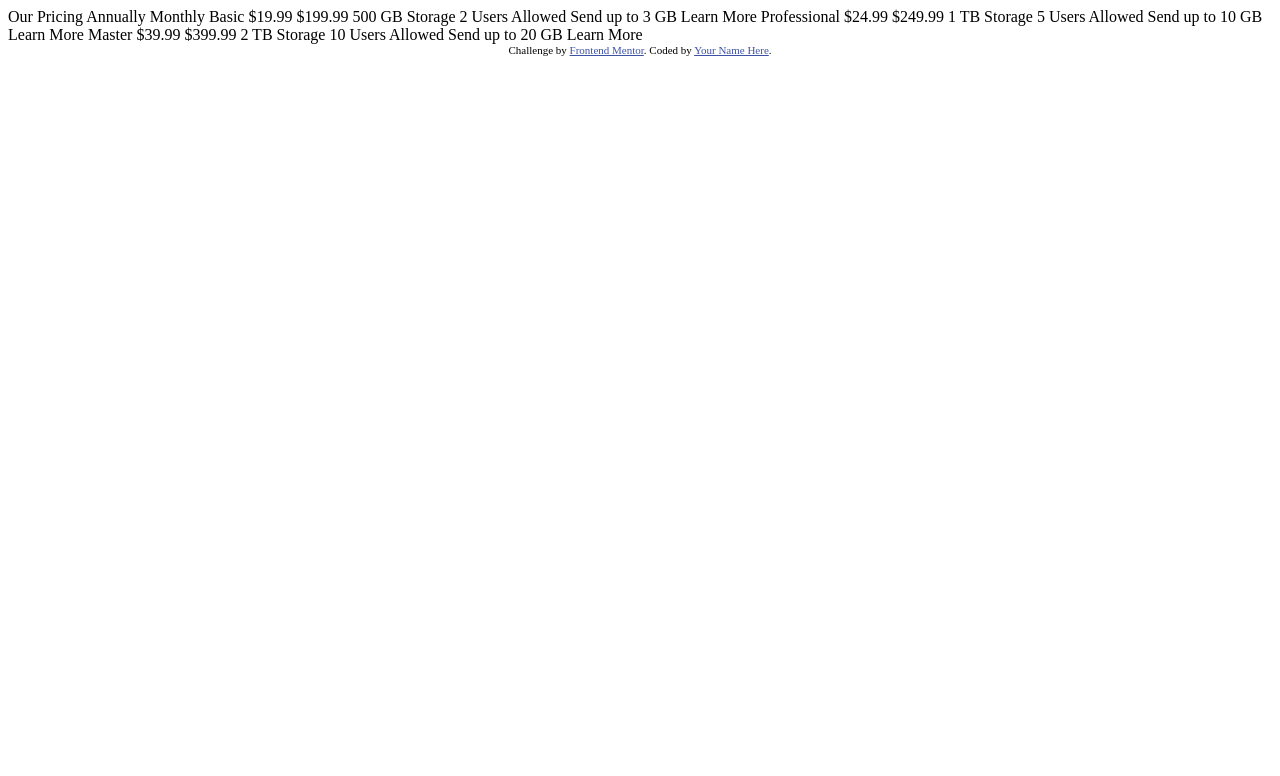
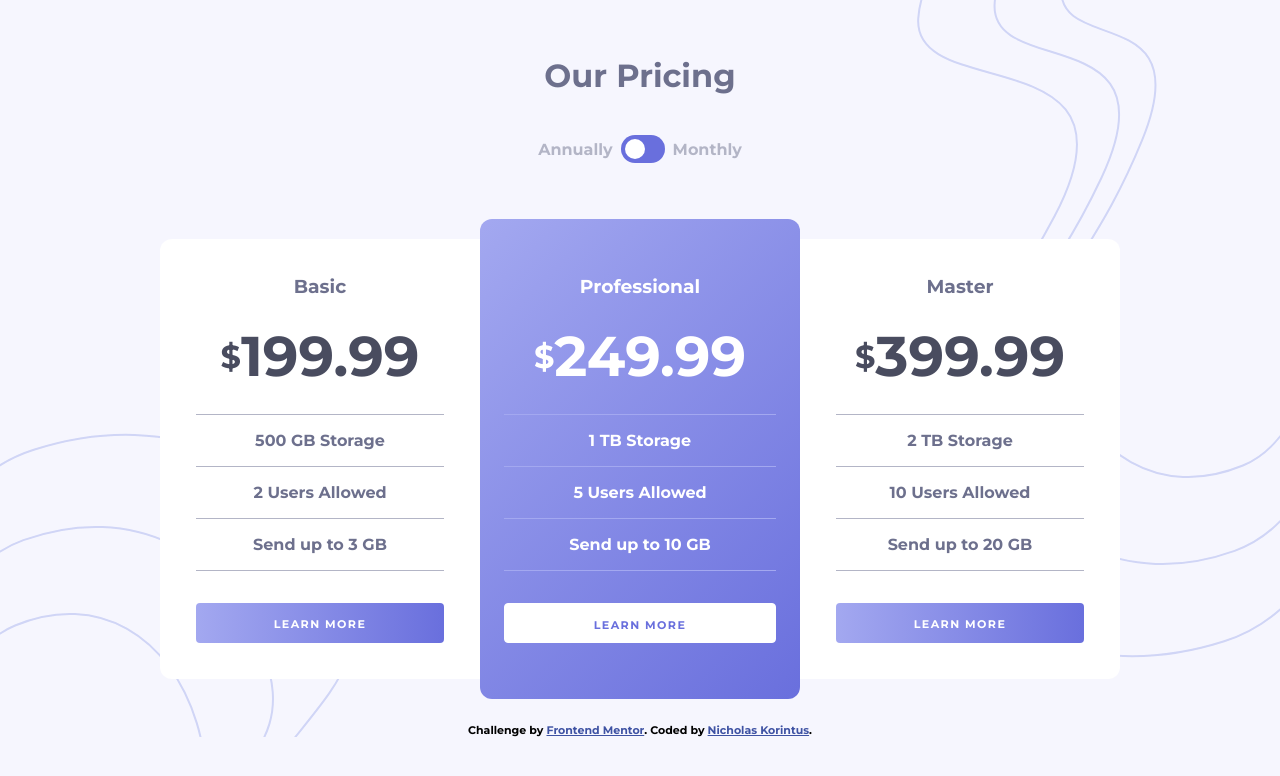
Before and after one commit to npkorintus/pricing-component-with-toggle, a plain HTML site: page index.html in a window 1280 px wide. Drawn offline with Linux system fonts and the light colour scheme.

Commit message:
initial commit

```diff
--- a/index.html
+++ b/index.html
@@ -2,51 +2,63 @@
 <html lang="en">
 <head>
   <meta charset="UTF-8">
-  <meta name="viewport" content="width=device-width, initial-scale=1.0"> <!-- displays site properly based on user's device -->
-
+  <meta name="viewport" content="width=device-width, initial-scale=1.0">
+  <link rel="stylesheet" type="text/css" href="styles.css">
+  <link href="https://fonts.googleapis.com/css2?family=Montserrat:ital,wght@0,700;1,700&display=swap" rel="stylesheet">
   <link rel="icon" type="image/png" sizes="32x32" href="./images/favicon-32x32.png">
-
-  <title>Frontend Mentor | [Challenge Name Here]</title>
-
-  <!-- Feel free to remove these styles or customise in your own stylesheet 👍 -->
-  <style>
-    .attribution { font-size: 11px; text-align: center; }
-    .attribution a { color: hsl(228, 45%, 44%); }
-  </style>
+  <title>Frontend Mentor | Pricing Component with Toggle</title>
 </head>
 <body>
-
-  Our Pricing
-  Annually
-  Monthly
-
-  Basic
-  &dollar;19.99
-  &dollar;199.99
-  500 GB Storage
-  2 Users Allowed
-  Send up to 3 GB
-  Learn More
-
-  Professional
-  &dollar;24.99
-  &dollar;249.99
-  1 TB Storage
-  5 Users Allowed
-  Send up to 10 GB
-  Learn More
-
-  Master
-  &dollar;39.99
-  &dollar;399.99
-  2 TB Storage
-  10 Users Allowed
-  Send up to 20 GB
-  Learn More
-
-  <div class="attribution">
-    Challenge by <a href="https://www.frontendmentor.io?ref=challenge" target="_blank">Frontend Mentor</a>.
-    Coded by <a href="#">Your Name Here</a>.
+  <div class="container">
+    <img class="image-top" src="images/bg-top.svg" alt="background-image">
+    <img class="image-bottom" src="images/bg-bottom.svg" alt="background-image">
+    <h1 class="heading">Our Pricing</h1>
+    <div class="pricing-toggle">
+      <p class="switch-option">Annually</p>
+      <label class="switch">
+        <input type="checkbox">
+        <span class="slider round"></span>
+      </label>
+      <p class="switch-option">Monthly</p>
+    </div>
+    <main>
+      <div class="card-container">
+        <div class="card-primary">
+          <h3>Basic</h3>
+          <h1 class="price" id="basic-monthly">&dollar;<span>19.99</span></h1>
+          <h1 class="price" id="basic-annual">&dollar;<span>199.99</span></h1>
+          <p>500 GB Storage</p>
+          <p>2 Users Allowed</p>
+          <p>Send up to 3 GB</p>
+          <button class="button-primary"><small class="button-label-primary">Learn More</small></button>
+        </div>
+        <div class="card-secondary">
+          <h3>Professional</h3>
+          <h1 class="price" id="professional-monthly">&dollar;<span>24.99</span></h1>
+          <h1 class="price" id="professional-annual">&dollar;<span>249.99</span></h1>
+          <p>1 TB Storage</p>
+          <p>5 Users Allowed</p>
+          <p>Send up to 10 GB</p>
+          <button class="button-secondary"><small class="button-label-secondary">Learn More</small></button>
+        </div>
+        <div class="card-primary">
+          <h3>Master</h3>
+          <h1 class="price" id="master-monthly">&dollar;<span>39.99</span></h1>
+          <h1 class="price" id="master-annual">&dollar;<span>399.99</span></h1>
+          <p>2 TB Storage</p>
+          <p>10 Users Allowed</p>
+          <p>Send up to 20 GB</p>
+          <button class="button-primary"><small class="button-label-primary">Learn More</small></button>
+        </div>
+      </div>
+    </main>
+    <footer>
+      <div class="attribution">
+        Challenge by <a href="https://www.frontendmentor.io?ref=challenge" target="_blank">Frontend Mentor</a>.
+        Coded by <a href="#">Nicholas Korintus</a>.
+      </div>
+    </footer>
   </div>
 </body>
+<script src="script.js"></script>
 </html>
--- /dev/null
+++ b/script.js
@@ -0,0 +1,21 @@
+document.addEventListener('DOMContentLoaded', function () {
+  var checkbox = document.querySelector('input[type="checkbox"]');
+
+  checkbox.addEventListener('change', function () {
+    if (checkbox.checked) {
+      document.getElementById('basic-monthly').style.display = 'flex';
+      document.getElementById('basic-annual').style.display ='none';
+      document.getElementById('professional-monthly').style.display = 'flex';
+      document.getElementById('professional-annual').style.display ='none';
+      document.getElementById('master-monthly').style.display = 'flex';
+      document.getElementById('master-annual').style.display ='none';
+    } else {
+      document.getElementById('basic-monthly').style.display = 'none';
+      document.getElementById('basic-annual').style.display = 'flex';
+      document.getElementById('professional-monthly').style.display = 'none';
+      document.getElementById('professional-annual').style.display = 'flex';
+      document.getElementById('master-monthly').style.display = 'none';
+      document.getElementById('master-annual').style.display = 'flex';
+    }
+  });
+});
--- /dev/null
+++ b/styles.css
@@ -0,0 +1,308 @@
+:root {
+  --color-linear-gradient: linear-gradient(to right, hsl(236, 72%, 79%), hsl(237, 63%, 64%));
+  --color-gradient-to-bottom: linear-gradient(135deg, hsl(236, 72%, 79%), hsl(237, 63%, 64%));
+  --color-very-light-gray-blue: hsl(240, 78%, 98%);
+  --color-light-gray-blue: hsl(234, 14%, 74%);
+  --color-gray-blue: hsl(233, 13%, 49%);
+  --color-dark-gray-blue: hsl(232, 13%, 33%);
+  --color-light-purple: hsl(236, 72%, 79%);
+  --color-purple: hsl(237, 63%, 64%);
+  --color-hyperlink: hsl(228, 45%, 44%);
+}
+
+* {
+  font-family: 'Montserrat', sans-serif;
+  margin: 0;
+  box-sizing: border-box;
+}
+
+html {
+  background-color: var(--color-very-light-gray-blue);
+}
+
+.container {
+  overflow: hidden;
+  position: relative;
+}
+
+img {
+  position: absolute;
+  pointer-events: none;
+  z-index: -1;
+}
+
+.image-top {
+  right: -195px;
+  top: -35px;
+}
+
+.image-bottom {
+  display: none;
+}
+
+.heading {
+  text-align: center;
+  margin: 56px 0 40px 0;
+  color: var(--color-gray-blue);
+}
+
+.pricing-toggle {
+  display: flex;
+  flex-direction: row;
+  justify-content: center;
+  align-items: center;
+  margin-bottom: 56px;
+}
+
+/* The switch - the box around the slider */
+.switch {
+  margin: 0 8px;
+  position: relative;
+  display: inline-block;
+  width: 44px;
+  height: 28px;
+}
+
+/* Hide default HTML checkbox */
+.switch input {
+  opacity: 0;
+  width: 0;
+  height: 0;
+}
+
+/* The slider */
+.slider {
+  position: absolute;
+  cursor: pointer;
+  top: 0;
+  left: 0;
+  right: 0;
+  bottom: 0;
+  background-color: var(--color-purple);
+  -webkit-transition: .4s;
+  transition: .4s;
+}
+
+.slider:hover {
+  background-color: var(--color-light-purple);
+}
+
+.slider:before {
+  position: absolute;
+  content: "";
+  height: 20px;
+  width: 20px;
+  left: 4px;
+  bottom: 4px;
+  background-color: white;
+  -webkit-transition: .4s;
+  transition: .4s;
+}
+
+input:checked + .slider {
+  background-color: var(--color-purple);
+}
+
+input:checked + .slider:hover {
+  background-color: var(--color-light-purple);
+}
+
+input:checked + .slider:before {
+  -webkit-transform: translateX(16px);
+  -ms-transform: translateX(16px);
+  transform: translateX(16px);
+}
+
+/* Rounded sliders */
+.slider.round {
+  border-radius: 34px;
+}
+
+.slider.round:before {
+  border-radius: 50%;
+}
+
+.switch-option {
+  color: var(--color-light-gray-blue);
+}
+
+.card-primary h3, p {
+  color: var(--color-gray-blue);
+}
+
+.card-primary .price {
+  color: var(--color-dark-gray-blue);
+}
+
+.card-secondary h3, .card-secondary p {
+  color: white;
+}
+
+.card {
+  border-radius: 12px;
+  margin: 16px auto;
+  padding: 36px;
+  width: 280px;
+  text-align: center;
+}
+
+.card-primary {
+  background-color: white;
+  border-radius: 12px;
+  margin: 36px auto;
+  padding: 36px;
+  width: 320px;
+  text-align: center;
+}
+
+.card-secondary {
+  background: var(--color-gradient-to-bottom);
+  border-radius: 12px;
+  margin: 36px auto;
+  padding: 36px;
+  width: 320px;
+  text-align: center;
+  color: white;
+}
+
+.card-primary p {
+  padding: 16px 0;
+  border-top: 1px solid var(--color-light-gray-blue);
+}
+
+.card-primary p:last-of-type {
+  border-bottom: 1px solid var(--color-light-gray-blue);
+}
+
+.card-secondary p {
+  padding: 16px 0;
+  border-top: 1px solid var(--color-light-purple);
+}
+
+.card-secondary p:last-of-type {
+  border-bottom: 1px solid var(--color-light-purple);
+}
+
+.price {
+  display: flex;
+  flex-direction: row;
+  align-items: center;
+  justify-content: center;
+  margin: 24px 0;
+}
+
+.price span {
+  font-size: 56px;
+}
+
+#basic-monthly, #professional-monthly, #master-monthly {
+  display: none;
+}
+
+#basic-annual, #professional-annual, #master-annual {
+  display: flex;
+}
+
+.button-primary {
+  margin-top: 32px;
+  width: 100%;
+  border-radius: 4px;
+  padding: 12px 0;
+  border: 1px solid var(--color-linear-gradient);
+  background: var(--color-linear-gradient);
+  height: 40px;
+}
+
+.button-primary:hover {
+  background: white;
+  border: 1px solid var(--color-purple);
+  cursor: pointer;
+}
+
+.button-primary:hover > small {
+  color: var(--color-purple);
+}
+
+.button-secondary {
+  margin-top: 32px;
+  width: 100%;
+  border-radius: 4px;
+  border: none;
+  padding: 12px 0;
+  background: white;
+  border: 1px solid white;
+  height: 40px;
+}
+
+.button-secondary:hover {
+  background: none;
+  border: 1px solid white;
+  cursor: pointer;
+}
+
+.button-secondary:hover > small {
+  color: white
+}
+
+.button-label-primary {
+  text-transform: uppercase;
+  letter-spacing: 1.4px;
+  color: white;
+}
+
+.button-label-secondary {
+  text-transform: uppercase;
+  letter-spacing: 1.4px;
+  color: var(--color-purple);
+}
+
+footer {
+  margin-top: 24px;
+}
+
+.attribution {
+  font-size: 11px;
+  text-align: center;
+}
+
+.attribution a {
+  color: var(--color-hyperlink);
+}
+
+@media (min-width: 1075px) {
+
+  .image-top {
+    right: 0;
+    top: 0;
+  }
+
+  .image-bottom {
+    display: block;
+    left: 0;
+    bottom: 0px;
+  }
+
+  .card-container {
+    display: flex;
+    flex-direction: row;
+    justify-content: center;
+    align-items: center;
+  }
+
+  .card-primary {
+    margin: 0;
+  }
+
+  .card-primary:first-of-type {
+    border-radius: 12px 0 0 12px;
+  }
+
+  .card-primary:last-of-type {
+    border-radius: 0 12px 12px 0;
+  }
+
+  .card-secondary {
+    margin: 0;
+    padding: 56px 24px;
+  }
+}
```
